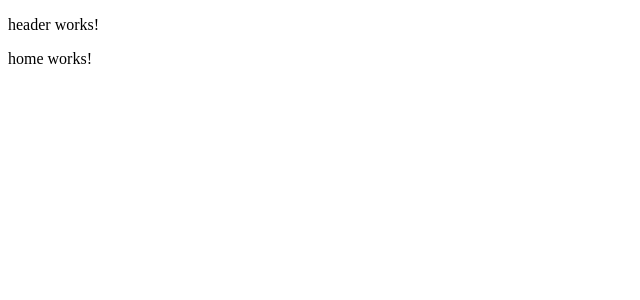
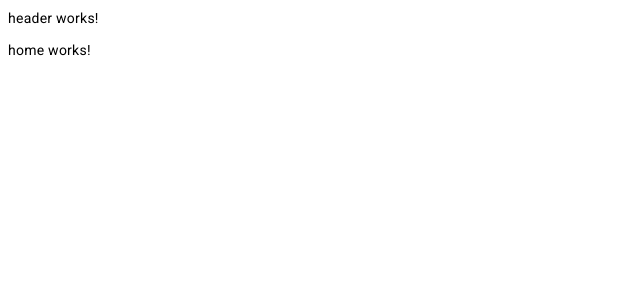
Before and after one commit to AlexWalkerson/xmtest, an Angular app: page / in a window 1280 px wide. Shown: the top 300 px of the page, without its empty margins (0-640 px from the left). Built offline with nearby package versions, Linux system fonts and the light colour scheme.

Commit message:
feat(app): add material

```diff
--- a/angular.json
+++ b/angular.json
@@ -30,6 +30,7 @@
               "src/assets"
             ],
             "styles": [
+              "@angular/material/prebuilt-themes/indigo-pink.css",
               "src/styles.scss"
             ],
             "scripts": []
@@ -93,6 +94,7 @@
               "src/assets"
             ],
             "styles": [
+              "@angular/material/prebuilt-themes/indigo-pink.css",
               "src/styles.scss"
             ],
             "scripts": []
--- a/package.json
+++ b/package.json
@@ -14,10 +14,12 @@
   "private": true,
   "dependencies": {
     "@angular/animations": "^15.2.0",
+    "@angular/cdk": "^15.2.8",
     "@angular/common": "^15.2.0",
     "@angular/compiler": "^15.2.0",
     "@angular/core": "^15.2.0",
     "@angular/forms": "^15.2.0",
+    "@angular/material": "^15.2.8",
     "@angular/platform-browser": "^15.2.0",
     "@angular/platform-browser-dynamic": "^15.2.0",
     "@angular/router": "^15.2.0",
--- a/src/app/app.module.ts
+++ b/src/app/app.module.ts
@@ -9,6 +9,7 @@
 import { FavoriteComponent } from './components/favorite/favorite.component';
 import { ImageTeaserComponent } from './components/image-teaser/image-teaser.component';
 import { ImageFullComponent } from './components/image-full/image-full.component';
+import { BrowserAnimationsModule } from '@angular/platform-browser/animations';
 
 @NgModule({
   declarations: [
@@ -22,7 +23,8 @@
     BrowserModule,
     AppRoutingModule,
     CoreModule,
-    LayoutModule
+    LayoutModule,
+    BrowserAnimationsModule
   ],
   providers: [],
   bootstrap: [AppComponent]
--- a/src/index.html
+++ b/src/index.html
@@ -6,8 +6,11 @@
   <base href="/">
   <meta name="viewport" content="width=device-width, initial-scale=1">
   <link rel="icon" type="image/x-icon" href="favicon.ico">
+  <link rel="preconnect" href="https://fonts.gstatic.com">
+  <link href="https://fonts.googleapis.com/css2?family=Roboto:wght@300;400;500&display=swap" rel="stylesheet">
+  <link href="https://fonts.googleapis.com/icon?family=Material+Icons" rel="stylesheet">
 </head>
-<body>
+<body class="mat-typography">
   <app-root></app-root>
 </body>
 </html>
```
